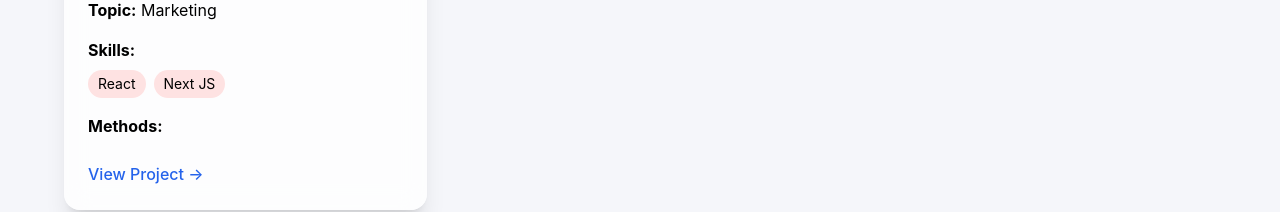
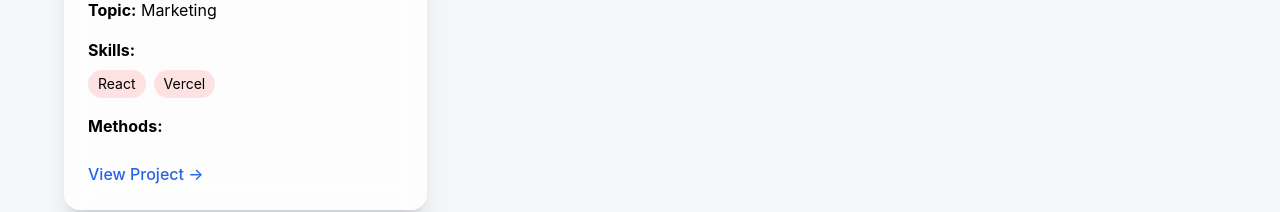
Before and after one commit to tani06koki/portfolio, a React (Create React App) app: page / in a window 1280 px wide. Shown: the part 6642-6854 px from the top of the page. Built offline with nearby package versions, Linux system fonts and the light colour scheme; the HTML template or start-up script is replaced by a standard one.

Commit message:
code updated

```diff
--- a/src/pages/Works.tsx
+++ b/src/pages/Works.tsx
@@ -122,7 +122,7 @@ const Works: React.FC = () => {
       type: ["App/Dashboard"],
       topic: "Marketing",
       link: "https://github.com/tani06koki/portfolio",
-      skillset: ["React", "Next JS"],
+      skillset: ["React", "Vercel"],
       methods: [],
     },
     // Add more works here
```
